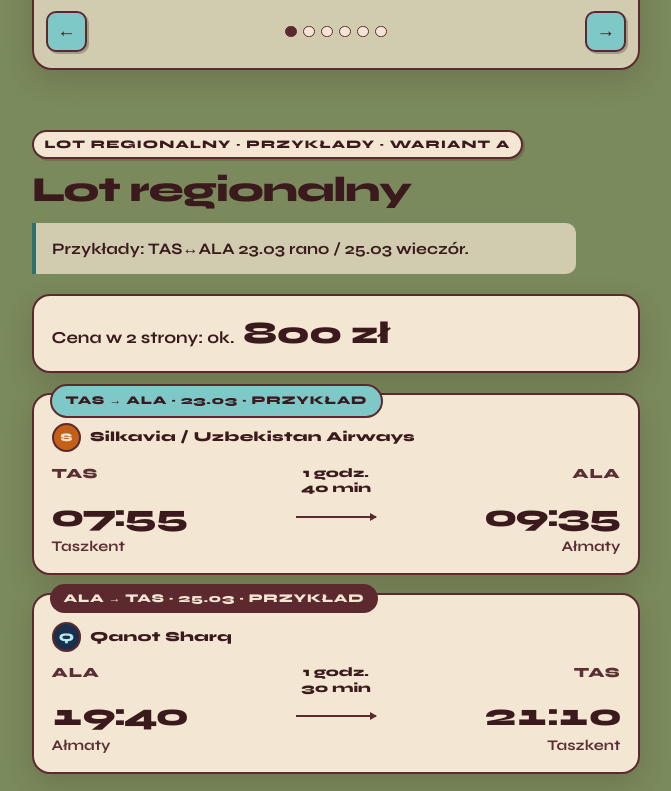
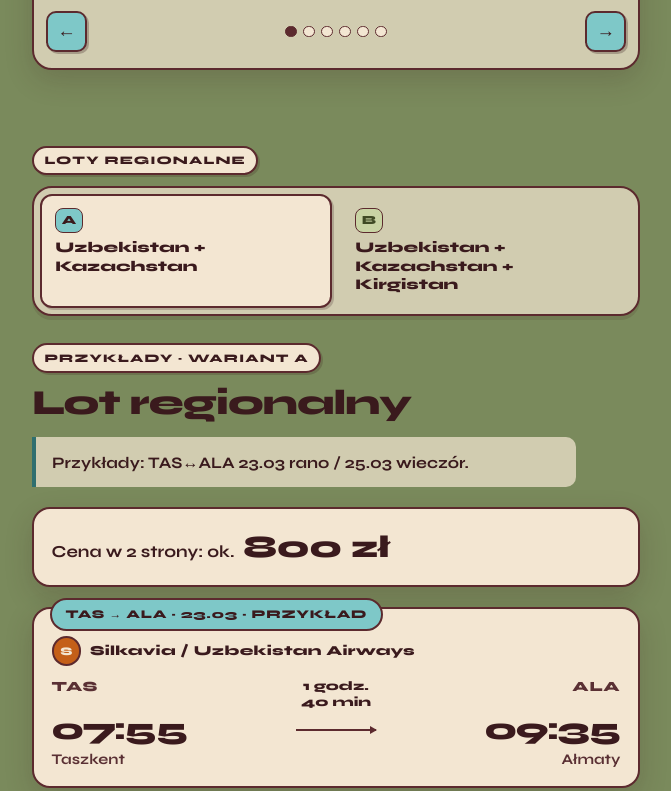
Before and after one commit to kalinatyrkiel/uzbektrip, a website built with Vite: page index.html in a window 1280 px wide. Shown: the part 3588-4379 px from the top of the page, without its empty margins (304-975 px from the left). Built offline with nearby package versions, Linux system fonts and the light colour scheme; files whose address does not match are found by name.

Commit message:
Add synced A/B switcher by regional flights
Place a shared variant toggle above the regional flight panels so A/B
stays in sync with the other switchers on the page.

```diff
--- a/index.html
+++ b/index.html
@@ -410,12 +410,53 @@
           </div>
         </section>
 
+        <div class="section variant-bar variant-bar--regional" id="loty-regionalne">
+          <p class="eyebrow">Loty regionalne</p>
+          <div
+            class="variant-toggle"
+            role="tablist"
+            aria-label="Wariant lotów regionalnych"
+          >
+            <button
+              type="button"
+              class="variant-toggle__btn"
+              role="tab"
+              id="tab-regional-variant-a"
+              aria-selected="true"
+              aria-controls="loty-almaty"
+              data-variant="a"
+            >
+              <span class="variant-toggle__code">A</span>
+              <span class="variant-toggle__label"
+                >Uzbekistan + Kazachstan</span
+              >
+            </button>
+            <button
+              type="button"
+              class="variant-toggle__btn"
+              role="tab"
+              id="tab-regional-variant-b"
+              aria-selected="false"
+              aria-controls="loty-wariant-b"
+              data-variant="b"
+              tabindex="-1"
+            >
+              <span class="variant-toggle__code">B</span>
+              <span class="variant-toggle__label"
+                >Uzbekistan + Kazachstan + Kirgistan</span
+              >
+            </button>
+          </div>
+        </div>
+
         <section
           class="section flights flights--regional"
           id="loty-almaty"
           data-variant-panel="a"
+          role="tabpanel"
+          aria-labelledby="tab-regional-variant-a"
         >
-          <p class="eyebrow">Lot regionalny · przykłady · wariant A</p>
+          <p class="eyebrow">Przykłady · wariant A</p>
           <h2>Lot regionalny</h2>
           <p class="regional__lede">
             Przykłady: TAS↔ALA 23.03 rano / 25.03 wieczór.
@@ -483,9 +524,11 @@
           class="section flights flights--regional"
           id="loty-wariant-b"
           data-variant-panel="b"
+          role="tabpanel"
+          aria-labelledby="tab-regional-variant-b"
           hidden
         >
-          <p class="eyebrow">Lot regionalny · przykłady · wariant B</p>
+          <p class="eyebrow">Przykłady · wariant B</p>
           <h2>Loty regionalne</h2>
           <p class="price-banner price-banner--regional">
             średnio <strong>600 zł</strong> za lot regionalny
--- a/src/style.css
+++ b/src/style.css
@@ -690,6 +690,14 @@ a {
   padding-bottom: 0.25rem;
 }
 
+.variant-bar--regional {
+  padding-bottom: 0;
+}
+
+.variant-bar--regional + .flights--regional {
+  padding-top: 0.35rem;
+}
+
 .variant-bar__title {
   margin: 0 0 1rem;
   font-size: clamp(1.35rem, 4.8vw, 1.85rem);
```
